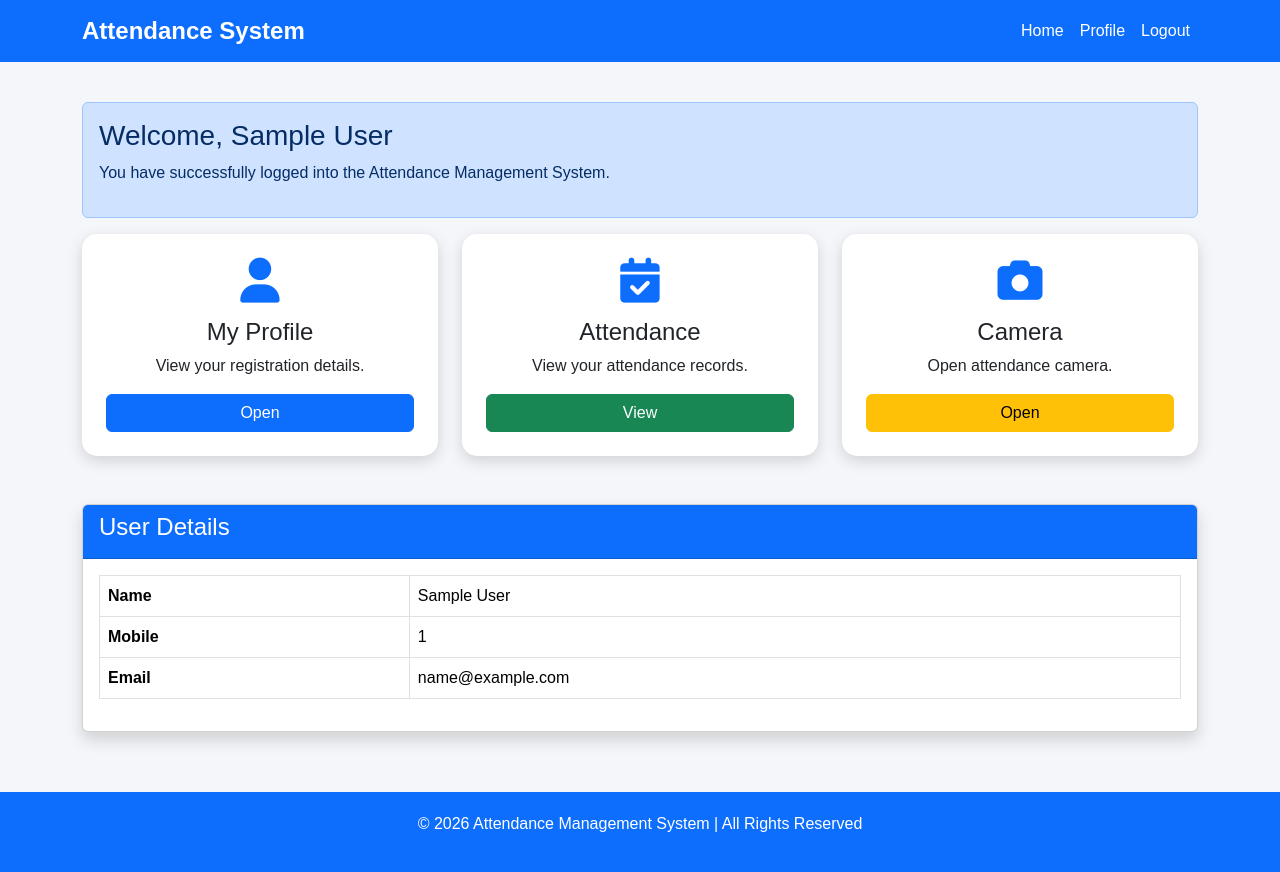
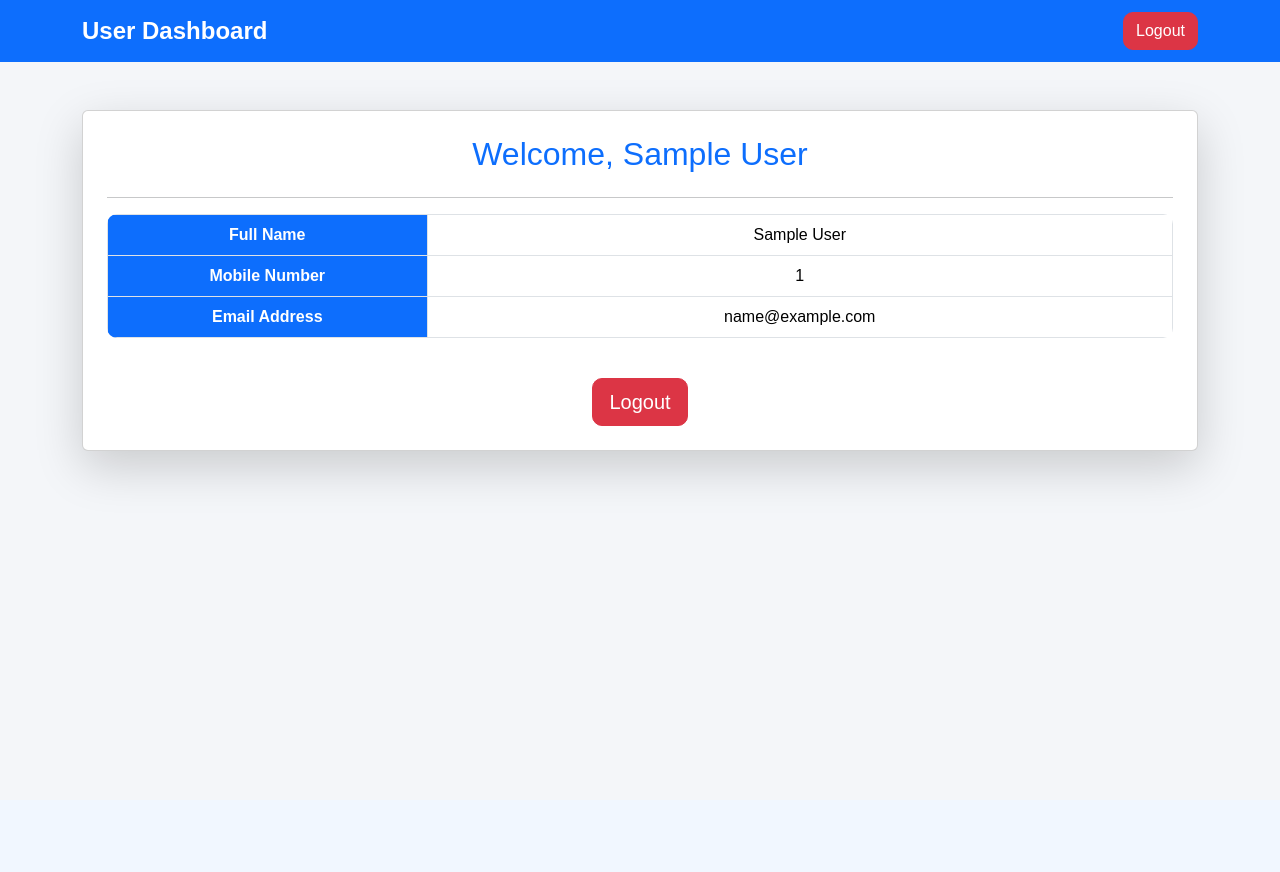
Before and after one commit to umesh-1106/login-scam..., a Flask app: page /dashboard in a window 1280 px wide. After the commit the page ends 491 px from the top, so only its background shows below. Run offline with Flask 3, Linux system fonts and the light colour scheme; the visitor is signed in with stand-in values (Sample User, id 1).

Commit message:
Update dashboard.html

```diff
--- a/templates/dashboard.html
+++ b/templates/dashboard.html
@@ -6,192 +6,60 @@
     <title>User Dashboard</title>
 
     <link href="https://cdn.jsdelivr.net/npm/bootstrap@5.3.3/dist/css/bootstrap.min.css" rel="stylesheet">
-<link rel="stylesheet" href="https://cdnjs.cloudflare.com/ajax/libs/font-awesome/6.5.2/css/all.min.css">
+    <link rel="stylesheet" href="{{ url_for('static', filename='css/style.css') }}">
+</head>
 
-<style>
-
-*{
-    margin:0;
-    padding:0;
-    box-sizing:border-box;
-    font-family:Arial, Helvetica, sans-serif;
-}
-
-body{
-    background:#f4f6f9;
-}
-
-/* Navbar */
-
-.navbar{
-    background:#0d6efd;
-}
-
-.navbar-brand{
-    color:#fff !important;
-    font-weight:bold;
-    font-size:24px;
-}
-
-.nav-link{
-    color:white !important;
-}
-
-/* Dashboard */
-
-.container-box{
-    margin-top:40px;
-}
-
-.card-box{
-    border:none;
-    border-radius:15px;
-    box-shadow:0 5px 15px rgba(0,0,0,.15);
-    transition:.3s;
-}
-
-.card-box:hover{
-    transform:translateY(-8px);
-}
-
-.icon{
-    font-size:45px;
-    color:#0d6efd;
-    margin-bottom:15px;
-}
-
-.footer{
-    margin-top:60px;
-    padding:20px;
-    text-align:center;
-    background:#0d6efd;
-    color:white;
-}
-
-</style>
-
-</head>
 <body>
 
-<!-- Navbar -->
-
-<nav class="navbar navbar-expand-lg navbar-dark">
-
+<nav class="navbar navbar-expand-lg navbar-dark bg-primary">
     <div class="container">
 
         <a class="navbar-brand" href="#">
-Attendance System
+            User Dashboard
         </a>
 
-<button class="navbar-toggler"
-data-bs-toggle="collapse"
-data-bs-target="#menu">
-
-<span class="navbar-toggler-icon"></span>
-
-</button>
-
-<div class="collapse navbar-collapse" id="menu">
-
-<ul class="navbar-nav ms-auto">
-
-<li class="nav-item">
-<a class="nav-link" href="/dashboard">Home</a>
-</li>
-
-<li class="nav-item">
-<a class="nav-link" href="/profile">Profile</a>
-</li>
-
-<li class="nav-item">
-<a class="nav-link" href="/logout">Logout</a>
-</li>
-
-</ul>
-
+        <div class="ms-auto">
+            <a href="/logout" class="btn btn-danger">
+                Logout
+            </a>
         </div>
 
     </div>
-
 </nav>
 
-<!-- Welcome -->
+<div class="container mt-5">
 
-<div class="container container-box">
+    <div class="card shadow-lg p-4">
 
-<div class="row">
+        <h2 class="text-center text-primary">
+            Welcome, {{ session['name'] }}
+        </h2>
 
-<div class="col-lg-12">
+        <hr>
 
-<div class="alert alert-primary">
+        <table class="table table-bordered">
 
-<h3>
-Welcome,
-{{ session['name'] }}
-</h3>
+            <tr>
+                <th width="30%">Full Name</th>
+                <td>{{ session['name'] }}</td>
+            </tr>
 
-<p>
-You have successfully logged into the Attendance Management System.
-</p>
+            <tr>
+                <th>Mobile Number</th>
+                <td>{{ session['mobile'] }}</td>
+            </tr>
 
-</div>
+            <tr>
+                <th>Email Address</th>
+                <td>{{ session['email'] }}</td>
+            </tr>
 
-</div>
+        </table>
 
-</div>
+        <div class="text-center mt-4">
 
-<!-- Cards -->
-
-<div class="row g-4">
-
-<div class="col-md-4">
-
-<div class="card card-box text-center p-4">
-
-<i class="fa-solid fa-user icon"></i>
-
-<h4>My Profile</h4>
-
-<p>View your registration details.</p>
-
-<a href="/profile" class="btn btn-primary">
-Open
-</a>
-
-</div>
-
-</div>
-
-<div class="col-md-4">
-
-<div class="card card-box text-center p-4">
-
-<i class="fa-solid fa-calendar-check icon"></i>
-
-<h4>Attendance</h4>
-
-<p>View your attendance records.</p>
-
-<a href="/attendance" class="btn btn-success">
-View
-</a>
-
-</div>
-
-</div>
-
-<div class="col-md-4">
-
-<div class="card card-box text-center p-4">
-
-<i class="fa-solid fa-camera icon"></i>
-
-<h4>Camera</h4>
-
-<p>Open attendance camera.</p>
-
-<a href="/camera" class="btn btn-warning">
-Open
+            <a href="/logout" class="btn btn-danger btn-lg">
+                Logout
             </a>
 
         </div>
@@ -200,62 +68,5 @@ Open
 
 </div>
 
-<!-- User Information -->
-
-<div class="row mt-5">
-
-<div class="col-lg-12">
-
-<div class="card shadow">
-
-<div class="card-header bg-primary text-white">
-
-<h4>User Details</h4>
-
-</div>
-
-<div class="card-body">
-
-<table class="table table-bordered">
-
-<tr>
-<th>Name</th>
-<td>{{ session['name'] }}</td>
-</tr>
-
-<tr>
-<th>Mobile</th>
-<td>{{ session['mobile'] }}</td>
-</tr>
-
-<tr>
-<th>Email</th>
-<td>{{ session['email'] }}</td>
-</tr>
-
-</table>
-
-</div>
-
-</div>
-
-</div>
-
-</div>
-
-</div>
-
-<!-- Footer -->
-
-<div class="footer">
-
-<p>
-© 2026 Attendance Management System | All Rights Reserved
-</p>
-
-</div>
-
-<script src="https://cdn.jsdelivr.net/npm/bootstrap@5.3.3/dist/js/bootstrap.bundle.min.js"></script>
-
 </body>
 </html>
```
Lines whose indentation alone changed are shown as unchanged.
